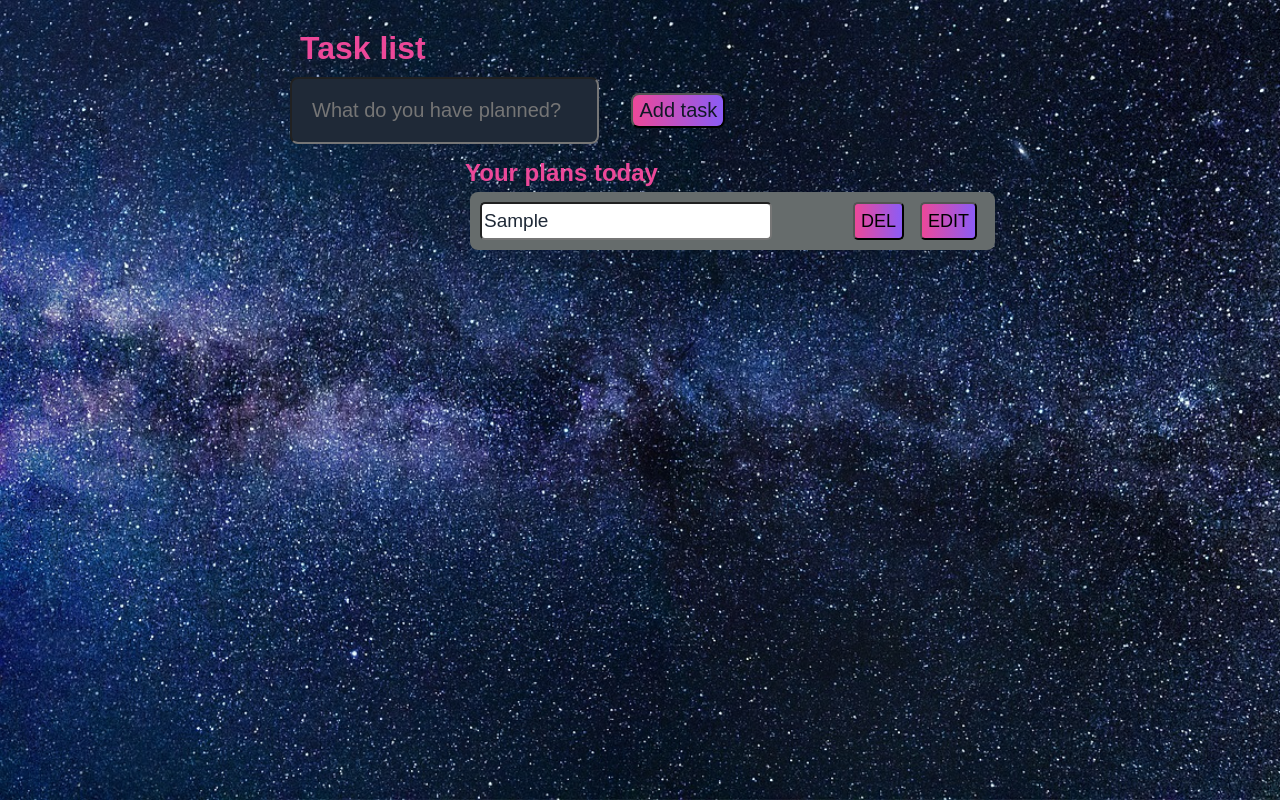
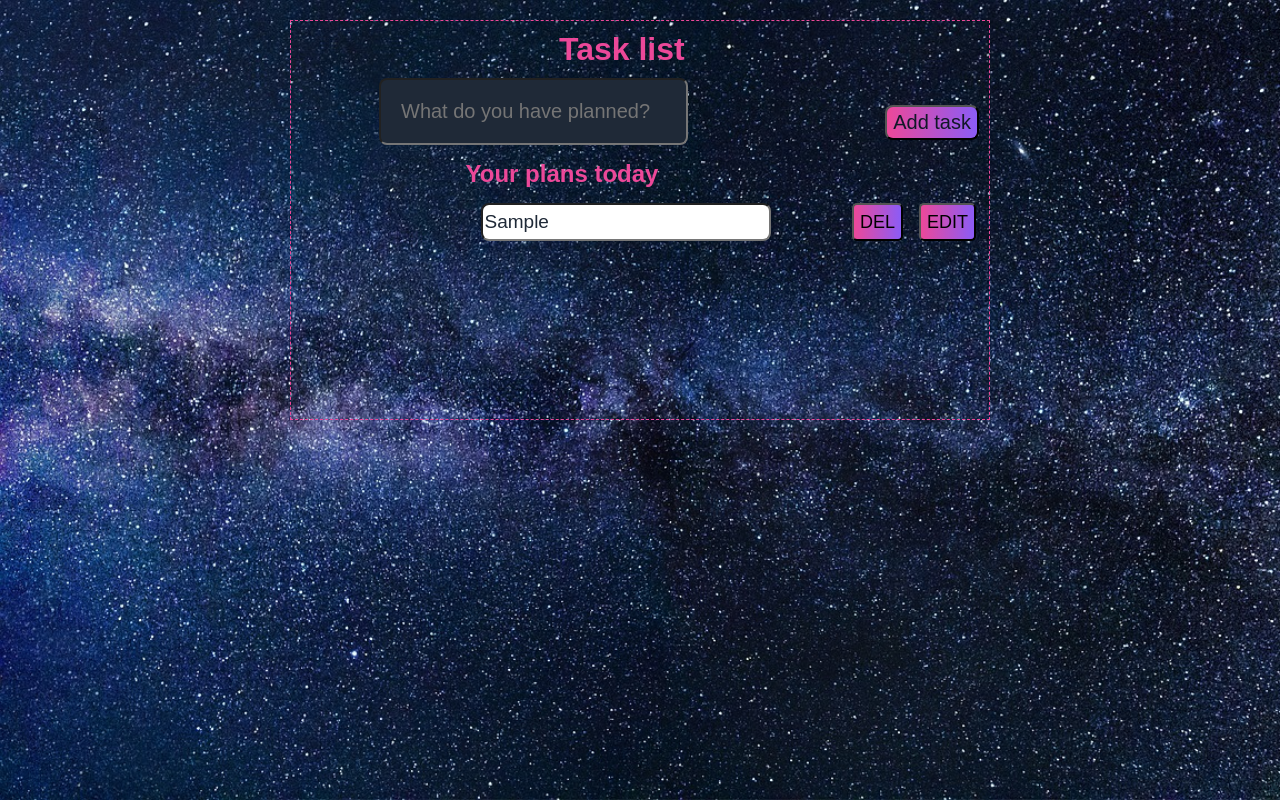
Before and after one commit to juliMostova/todoList, a plain HTML site: page index.html in a window 1280 px wide. Both pictures are taken after typing "Sample" into the empty fields and a click on the input "Add task". Drawn offline with Linux system fonts and the light colour scheme.

Commit message:
change js file

```diff
--- a/todo.css
+++ b/todo.css
@@ -25,33 +25,48 @@ body{
 
 }
 .wrapper{
+	position: relative;
     margin: 20px auto;
-    width: 700px;
+     width: 700px;
     min-height: 400px;
+	border:1px dashed #EC4899;
+
 
 }
 header{
-    max-width: 800px;
+
+ position: relative;
     width: 100%;
     margin:  0 auto;
+
 }
-header h1{
+ header h1{
+margin-left: 258px;
     padding: 10px;
-    margin:  0 auto;
+
+
+}
+#new-task-form{
+display: inline;
+justify-content: space-between;
 
 }
 
 #newTask_input{
-    flex: 1 1 0%;
+     flex: 1 1 0%;
 	 background-color: var(--darker);
     border-radius: 8px;
-    padding: 20px;
-    margin-right: 28px;
+     padding: 20px;
+    margin-left: 88px;
 	 color: var(--light);
 	font-size: 1.25rem;
+
 }
 
 #new-task-submit{
+	position: absolute;
+	right: 10px;
+	bottom: 5px;
     color:var(--darkest);
 	font-size: 1.25rem;
     height: 35px;
@@ -82,8 +97,7 @@ justify-content: space-between;
 padding: 10px;
 margin: 5px;
 width: 150%;
-background-color: rgb(102, 108, 108);
-
+background: transparent;
 border-radius: 8px;
 }
 
@@ -97,7 +111,7 @@ border-radius: 8px;
     height: 38px;
 	display: block;
 	transition: 0.4s;
-    border-radius: 5px;
+    border-radius: 8px;
     outline: none;
 
 }
--- a/todo.js
+++ b/todo.js
@@ -1,37 +1,27 @@
+window.addEventListener('load',()=>{
+
+ let todos = JSON.parse(localStorage.getItem("todo-list"));
+
     const inputTask = document.querySelector("#newTask_input"),
     submitTask = document.querySelector("#new-task-submit"),
     tasks = document.querySelector("#tasks");
 
   submitTask.addEventListener("click", (e) => {
     e.preventDefault();
+
     let inpVal = inputTask.value;
+
+
 
     if (inpVal === "") {
       alert("You need to type something");
       return;
     }
 
-  // let html = "";
-  // html =  `
-  // <div class="task">
-  // <div class="content">
-  // <input type="text" class="text" value="${inpVal}"readonly>
-  // </div>
-  // <button class="edit">edit</button>
-  // <button class="delete">delete</button>
-  // </div>
-  // `;
-
-  // tasks.insertAdjacentHTML('beforeend',html);
-
-  let storage = [];
-
     let taskDiv = document.createElement("div");
     taskDiv.classList.add("task");
       tasks.appendChild(taskDiv);
 
-// storage.push(tasks)
-//     localStorage.setItem('storage',JSON.stringify(storage));
 
     let taskContent = document.createElement("div");
     taskContent.classList.add("content");
@@ -58,6 +48,7 @@ submitTask.addEventListener("click", (e) => {
     inputTask.value = "";
 
 
+
     let delBtn = document.querySelectorAll(".delete");
 
     for (let i = 0; i < delBtn.length; i++) {
@@ -66,6 +57,8 @@ submitTask.addEventListener("click", (e) => {
 
       });
     }
+
+    localStorage.setItem("todo-list", JSON.stringify(todos))
 
     let editBtn = document.querySelectorAll(".edit");
 
@@ -76,10 +69,21 @@ submitTask.addEventListener("click", (e) => {
           inputText.removeAttribute("readonly");
           inputText.focus();
 
+
+
         } else {
           inputText.setAttribute("readonly", "readonly");
           editBtn[i].innerText = "edit";
         }
       });
+
+
     }
+
+
   });
+
+
+
+
+});
```
Lines whose indentation alone changed are shown as unchanged.
